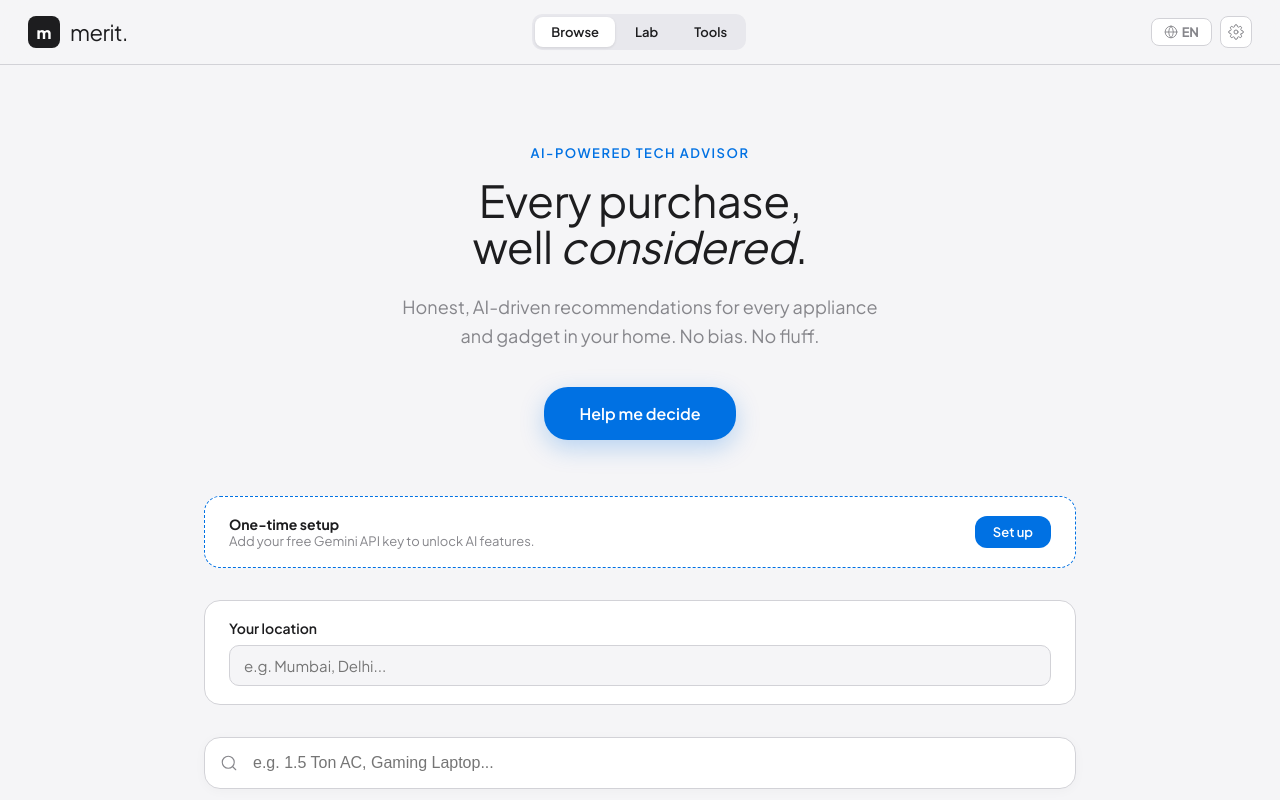
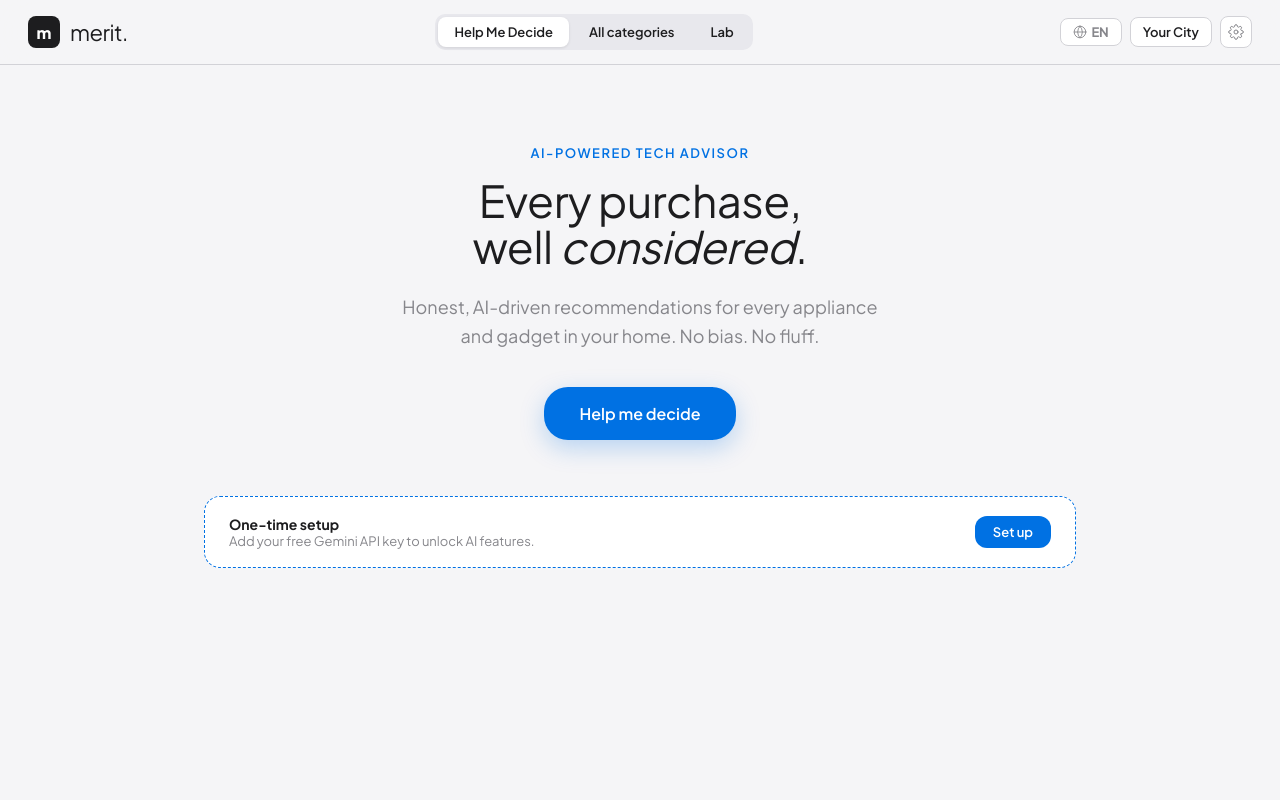
Before and after one commit to FakeerAadmi/merit-app, a React (Vite) app: page / in a window 1280 px wide. Shown: the top 800 px of the page. Built offline with nearby package versions, Linux system fonts and the light colour scheme.

Commit message:
feat: phase 2 core navigation and user flows

```diff
--- a/src/App.jsx
+++ b/src/App.jsx
@@ -34,7 +34,7 @@ const langI=lang==="mr"?"\n\nIMPORTANT: Respond ENTIRELY in Marathi (मरा
 
 const callAI=async(prompt)=>{if(!apiKey){setError(lang==="mr"?"कृपया सेटिंग्जमध्ये Gemini API की सेट करा.":"Set your Gemini API key in settings.");return;}setLoading(true);setError("");setResult("");try{const r=await fetch(`https://generativelanguage.googleapis.com/v1beta/models/gemini-2.5-flash:generateContent?key=${apiKey}`,{method:"POST",headers:{"Content-Type":"application/json"},body:JSON.stringify({contents:[{parts:[{text:prompt+langI}]}],generationConfig:{temperature:0.7,maxOutputTokens:5000}})});if(!r.ok){const e=await r.json().catch(()=>({}));throw new Error(e?.error?.message||`Error ${r.status}`);}const d=await r.json();const tx=d?.candidates?.[0]?.content?.parts?.[0]?.text;if(!tx)throw new Error("Empty response");setResult(tx);}catch(e){setError(e.message);}finally{setLoading(false);}};
 
-const getRec=()=>{const pl=pris.map((p,i)=>`${i+1}. ${t(PRIS.find(o=>o.id===p)?.l)}`).join(", ");callAI(`You are merit. — India's most trusted, unbiased home tech advisor.\n\n**Request:** Best ${sub||""} ${t(co?.tk)} recommendation\n**City:** ${city||"Not specified"} | **Household:** ${hh} members | **Budget:** ${budget||"Flexible"}\n**Priorities:** ${pl||"None"}\n**Notes:** ${notes||"None"}\n\nRespond:\n## Top 3 Recommendations\nFor each: ### [Rank]. [Model] — ₹[Price]\n- **Why:** match priorities\n- **Key Specs:** 5 specs\n- **Best For:** ideal user\n- **Honest Con:** 1 limitation\n- **Buy From:** best platform\n\n## Quick Comparison\nCompare using ★ 1-5\n\n## Expert Verdict\n3-4 sentences\n\n## After-Purchase Checklist\n4 items\n\n## What Dealers Hide\n3 insider facts\n\nRules: Current 2025-2026 India products. Specific models. Simple language.`).then(()=>{setView("result");setTimeout(()=>rR.current?.scrollIntoView({behavior:"smooth"}),100);});};
+const getRec=()=>{const pl=pris.map((p,i)=>`${i+1}. ${t(PRIS.find(o=>o.id===p)?.l)}`).join(", ");callAI(`You are merit. — India's most trusted, unbiased home tech advisor.\n\n**Request:** Best ${sub||""} ${t(co?.tk)} recommendation\n**City:** ${city||"Not specified"} | **Household:** ${hh} members | **Budget:** ${budget||"Flexible"}\n**Priorities:** ${pl||"None"}\n**Notes:** ${notes||"None"}\n\nRespond:\n## Top 3 Recommendations\nFor each: ### [Rank]. [Model] — ₹[Price]\n- **Why:** match priorities\n- **Badge:** 1 short tag (e.g. 🏆 Best Value, 🌱 Energy Saver)\n- **Key Specs:** 5 specs\n- **Best For:** ideal user\n- **Honest Con:** 1 limitation\n- **Buy From:** best platform\n\n## Quick Comparison\nCompare using ★ 1-5\n\n## Expert Verdict\n3-4 sentences\n\n## After-Purchase Checklist\n4 items\n\n## What Dealers Hide\n3 insider facts\n\nRules: Current 2025-2026 India products. Specific models. Simple language.`).then(()=>{setView("result");setTimeout(()=>rR.current?.scrollIntoView({behavior:"smooth"}),100);});};
 
 const getLabR=()=>{const ps=Object.entries(pcP).filter(([,v])=>v).map(([k,v])=>`${PCP.find(p=>p.id===k)?.n}: ${v}`).join("\n");const pr=labMode==="pc"?`PC Build advisor. Budget: ${pcB||"Flexible"}, Use: ${pcU||"General"}\nParts:\n${ps||"None"}\nNotes: ${labN||"None"}\n\nProvide: Build Analysis, Recommended Build (₹ prices), Compatibility Check, Performance Estimates, Upgrade Path, Where to Buy, Pro Tips`:labMode==="setup"?`Gaming setup advisor. Budget: ${pcB||"Flexible"}, Use: ${pcU||"General"}\nNotes: ${labN||"None"}\n\nRecommend complete setup with ₹ prices.`:`Home theater advisor. Budget: ${pcB||"Flexible"}, Room: ${labN||"Not specified"}\n\nRecommend TV/audio/streaming with ₹ prices.`;callAI(`You are merit. Lab — advanced advisor. Do DEEP research.\n\n${pr}`).then(()=>{setView("labResult");setTimeout(()=>rR.current?.scrollIntoView({behavior:"smooth"}),100);});};
 
@@ -64,8 +64,8 @@ return(
 {/* NAV */}
 <nav style={{display:"flex",alignItems:"center",justifyContent:"space-between",padding:"14px 28px",borderBottom:"1px solid var(--border)",background:"rgba(245,245,247,.8)",backdropFilter:"blur(20px)",WebkitBackdropFilter:"blur(20px)",position:"sticky",top:0,zIndex:100}}>
 <div onClick={()=>{setView("home");setCatQ("");setError("");}} style={{cursor:"pointer",display:"flex",alignItems:"center",gap:10}}><div style={{width:32,height:32,borderRadius:8,background:"#1d1d1f",display:"grid",placeItems:"center"}}><span style={{color:"#fff",fontSize:16,fontWeight:800,fontFamily:"inherit"}}>m</span></div><span style={{fontFamily:"inherit",fontSize:22,color:"#1d1d1f",letterSpacing:-.5}}>merit.</span></div>
-<div style={{display:"flex",gap:4,background:"#e8e8ed",borderRadius:10,padding:3}}>{[["home",t("browse")],["lab",t("lab")],["tools",t("tools")]].map(([v,l])=>(<button key={v} onClick={()=>{setView(v);setError("");}} style={{padding:"7px 16px",borderRadius:8,border:"none",fontSize:13,fontWeight:600,cursor:"pointer",fontFamily:"inherit",background:(v==="home"&&isH)||(v==="lab"&&isLa)||(v==="tools"&&isTo)?"#fff":"transparent",color:"#1d1d1f",boxShadow:(v==="home"&&isH)||(v==="lab"&&isLa)||(v==="tools"&&isTo)?"0 1px 3px rgba(0,0,0,.1)":"none"}}>{l}</button>))}</div>
-<div style={{display:"flex",gap:8,alignItems:"center"}}><button onClick={()=>setL(lang==="en"?"mr":"en")} style={{padding:"5px 12px",borderRadius:8,border:"1.5px solid var(--border)",background:lang==="mr"?"var(--accentBg)":"#fff",cursor:"pointer",fontSize:13,fontWeight:700,fontFamily:"inherit",color:lang==="mr"?"var(--accent)":"var(--sub)",display:"flex",alignItems:"center",gap:4}}><Ic name="lang" size={14}/>{lang==="mr"?"मरा":"EN"}</button>{city&&<span style={{fontSize:13,color:"var(--sub)",fontWeight:500}}>{city}</span>}<button onClick={()=>setView("settings")} style={{width:32,height:32,borderRadius:8,border:"1px solid var(--border)",background:"#fff",cursor:"pointer",display:"grid",placeItems:"center",color:"var(--sub)"}}><Ic name="settings" size={16}/></button></div>
+<div style={{display:"flex",gap:4,background:"#e8e8ed",borderRadius:10,padding:3}}>{[["home",t("hmdT")],["browse",t("allCats")],["lab",t("lab")]].map(([v,l])=>(<button key={v} onClick={()=>{setView(v);setError("");}} style={{padding:"7px 16px",borderRadius:8,border:"none",fontSize:13,fontWeight:600,cursor:"pointer",fontFamily:"inherit",background:(v==="home"&&isH) || (v==="browse"&&view==="browse")||(v==="lab"&&isLa)||(v==="tools"&&isTo)?"#fff":"transparent",color:"#1d1d1f",boxShadow:(v==="home"&&isH) || (v==="browse"&&view==="browse")||(v==="lab"&&isLa)||(v==="tools"&&isTo)?"0 1px 3px rgba(0,0,0,.1)":"none"}}>{l}</button>))}</div>
+<div style={{display:"flex",gap:8,alignItems:"center"}}><button onClick={()=>setL(lang==="en"?"mr":"en")} style={{padding:"5px 12px",borderRadius:8,border:"1.5px solid var(--border)",background:lang==="mr"?"var(--accentBg)":"#fff",cursor:"pointer",fontSize:13,fontWeight:700,fontFamily:"inherit",color:lang==="mr"?"var(--accent)":"var(--sub)",display:"flex",alignItems:"center",gap:4}}><Ic name="lang" size={14}/>{lang==="mr"?"मरा":"EN"}</button><button onClick={()=>setView("settings")} style={{padding:"6px 12px",borderRadius:8,border:"1.5px solid var(--border)",background:"#fff",cursor:"pointer",fontSize:13,fontWeight:600,fontFamily:"inherit",color:"var(--text)",display:"flex",alignItems:"center",gap:4}}>{city || t("cityLabel")}</button><button onClick={()=>setView("settings")} style={{width:32,height:32,borderRadius:8,border:"1px solid var(--border)",background:"#fff",cursor:"pointer",display:"grid",placeItems:"center",color:"var(--sub)"}}><Ic name="settings" size={16}/></button></div>
 </nav>
 
 <div style={{maxWidth:920,margin:"0 auto",padding:"0 24px 80px"}}>
@@ -75,7 +75,9 @@ return(
 {/* HOME */}
 {view==="home"&&<div className="fade-up"><div style={{textAlign:"center",padding:"80px 0 56px"}}><p style={{fontSize:13,fontWeight:600,color:"var(--accent)",letterSpacing:1.5,textTransform:"uppercase",marginBottom:16}}>{t("heroTag")}</p><h1 className="hero-t" style={{fontFamily:"inherit",fontSize:44,fontWeight:400,lineHeight:1.05,marginBottom:24,letterSpacing:-0.5}}>{t("heroT1")}<br/>{t("heroT2")}<em>{t("heroT2em")}</em>{t("heroT2dot")}</h1><p style={{fontSize:18,color:"var(--sub)",maxWidth:480,margin:"0 auto",lineHeight:1.6}}>{t("heroSub")}</p><button className="btn btn-p" onClick={()=>{setView("quiz");setQS(0);setQA([]);}} style={{marginTop:36,padding:"16px 36px",fontSize:16,borderRadius:24,boxShadow:"0 8px 24px rgba(0,113,227,.25)"}}>{t("helpDecide")}</button></div>
 {!apiSaved&&<div className="card" style={{padding:"18px 24px",marginBottom:32,display:"flex",alignItems:"center",gap:16,flexWrap:"wrap",borderColor:"var(--accent)",borderStyle:"dashed"}}><div style={{flex:1,minWidth:200}}><div style={{fontWeight:700,fontSize:14}}>{t("oneTime")}</div><div style={{fontSize:13,color:"var(--sub)"}}>{t("oneTimeD")}</div></div><button className="btn btn-p" onClick={()=>setView("settings")} style={{padding:"8px 18px",fontSize:13}}>{t("setUp")}</button></div>}
-{!city&&<div className="card" style={{padding:"18px 24px",marginBottom:32}}><div style={{fontWeight:600,fontSize:14,marginBottom:8}}>{t("yourLoc")}</div><CI compact/></div>}
+</div>}
+
+{view==="browse"&&<div className="fade-up" style={{paddingTop:32}}>
 <div style={{position:"relative",marginBottom:32}}><div style={{position:"absolute",left:16,top:"50%",transform:"translateY(-50%)",color:"var(--sub)"}}><Ic name="search" size={18}/></div><input value={catQ} onChange={e=>setCatQ(e.target.value)} placeholder={t("searchPH")} style={{width:"100%",padding:"16px 16px 16px 48px",borderRadius:16,border:"1.5px solid var(--border)",fontSize:16,background:"#fff",boxShadow:"0 2px 12px rgba(0,0,0,.03)"}}/></div>
 <div className="grid-3" style={{display:"grid",gridTemplateColumns:"repeat(3,1fr)",gap:16}}>{fCa.map((c,i)=><div key={c.id} className="card" onClick={()=>{setCat(c.id);setView("configure");setSub("");setPris([]);setBudget("");setNotes("");setResult("");setError("");setShowT(false);}} style={{padding:"24px 20px",cursor:"pointer",animation:`fadeUp .4s ease ${i*.02}s both`,display:"flex",flexDirection:"column",height:"100%",justifyContent:"space-between"}}><div style={{display:"flex",flexDirection:"column",alignItems:"flex-start"}}><div style={{color:"var(--accent)",marginBottom:14}}><Ic name={c.icon} size={28}/></div><div style={{fontWeight:700,fontSize:16,marginBottom:6}}>{t(c.tk)}</div></div><div style={{fontSize:13,color:"var(--sub)",lineHeight:1.5}}>{c.sub.slice(0,3).join(" · ")}</div></div>)}</div>
 <div style={{display:"flex",justifyContent:"center",gap:32,padding:"56px 0 0",flexWrap:"wrap"}}>{[["shield",t("noBias")],["zap",t("aiPow")],["check",t("indSpec")]].map(([ic,l])=><div key={l} style={{display:"flex",alignItems:"center",gap:8,fontSize:14,color:"var(--sub)",fontWeight:500}}><Ic name={ic} size={16}/>{l}</div>)}</div></div>}
@@ -83,7 +85,7 @@ return(
 {/* CONFIGURE */}
 {view==="configure"&&co&&<div className="fade-up" style={{paddingTop:28}}>
 <button className="btn btn-s" onClick={()=>{setView("home");setCatQ("");}} style={{marginBottom:20,padding:"8px 16px",fontSize:13}}><Ic name="back" size={14}/> {t("allCats")}</button>
-<div style={{display:"flex",alignItems:"center",gap:14,marginBottom:28}}><div style={{width:48,height:48,borderRadius:12,background:"var(--accentBg)",display:"grid",placeItems:"center",color:"var(--accent)"}}><Ic name={co.icon} size={26}/></div><div><h2 style={{fontFamily:"inherit",fontSize:26,fontWeight:400}}>{t(co.tk)}</h2><p style={{fontSize:14,color:"var(--sub)"}}>{t("configPrefs")}</p></div></div>
+<div style={{display:"flex",alignItems:"center",gap:14,marginBottom:28}}><div style={{width:48,height:48,borderRadius:12,background:"var(--accentBg)",display:"grid",placeItems:"center",color:"var(--accent)"}}><Ic name={co.icon} size={26}/></div><div><div style={{fontSize:12,fontWeight:700,color:"var(--accent)",letterSpacing:1,textTransform:"uppercase",marginBottom:4}}>{t("step")} 2 {t("of")} 3</div><h2 style={{fontFamily:"inherit",fontSize:26,fontWeight:400}}>{t(co.tk)}</h2><p style={{fontSize:14,color:"var(--sub)"}}>{t("configPrefs")}</p></div></div>
 <div className="card" style={{padding:22,marginBottom:14}}><label style={{fontWeight:700,fontSize:14,marginBottom:4,display:"block"}}>{t("typeL")}</label><p style={{fontSize:12,color:"var(--sub)",marginBottom:10}}>{t("typeD")}</p><div style={{display:"flex",flexWrap:"wrap",gap:8}}>{co.sub.map(s=><button key={s} className={`pill ${sub===s?"active":""}`} onClick={()=>setSub(sub===s?"":s)}>{s}</button>)}</div></div>
 <div className="card" style={{padding:22,marginBottom:14}}><label style={{fontWeight:700,fontSize:14,marginBottom:4,display:"block"}}>{t("whatMat")} <span style={{color:"var(--accent)"}}>*</span></label><p style={{fontSize:12,color:"var(--sub)",marginBottom:10}}>{t("priD")}</p><div className="grid-2" style={{display:"grid",gridTemplateColumns:"1fr 1fr",gap:8}}>{PRIS.map(o=>{const idx=pris.indexOf(o.id);return <div key={o.id} className={`pill ${idx!==-1?"active":""}`} onClick={()=>togP(o.id)} style={{padding:"10px 14px",display:"flex",alignItems:"center",gap:10,borderRadius:10}}>{idx!==-1&&<span style={{width:22,height:22,borderRadius:6,background:"var(--accent)",color:"#fff",fontSize:12,fontWeight:700,display:"grid",placeItems:"center",flexShrink:0}}>{idx+1}</span>}<div><div style={{fontWeight:600,fontSize:14}}>{t(o.l)}</div><div style={{fontSize:12,color:"var(--sub)"}}>{t(o.d)}</div></div></div>;})}</div></div>
 <div className="card" style={{padding:22,marginBottom:14}}><label style={{fontWeight:700,fontSize:14,marginBottom:10,display:"block"}}>{t("budgetL")}</label><div style={{display:"flex",flexWrap:"wrap",gap:8}}>{bds.map(b=><button key={b} className={`pill ${budget===b?"active":""}`} onClick={()=>setBudget(budget===b?"":b)}>{b}</button>)}</div></div>
@@ -95,7 +97,7 @@ return(
 {/* RESULT */}
 {view==="result"&&<div ref={rR} className="fade-up" style={{paddingTop:28}}>
 <div style={{display:"flex",gap:8,marginBottom:20}}><button className="btn btn-s" onClick={()=>setView("configure")} style={{fontSize:13,padding:"8px 16px"}}><Ic name="back" size={14}/> {t("adjust")}</button><button className="btn btn-s" onClick={()=>{setView("home");setCatQ("");}} style={{fontSize:13,padding:"8px 16px"}}>{t("newSearch")}</button></div>
-<div className="card" style={{padding:"14px 20px",marginBottom:20,display:"flex",alignItems:"center",gap:12,flexWrap:"wrap"}}><Ic name={co?.icon} size={24} color="var(--accent)"/><div style={{flex:1}}><span style={{fontWeight:700,fontSize:15}}>{t(co?.tk)}</span>{sub&&<span style={{color:"var(--sub)",fontSize:14}}> · {sub}</span>}<div style={{fontSize:12,color:"var(--sub)"}}>{city&&`${city} · `}{budget&&`${budget} · `}{hh} {t("members")}</div></div></div>
+<div style={{fontSize:12,fontWeight:700,color:"var(--accent)",letterSpacing:1,textTransform:"uppercase",marginBottom:12}}>{t("step")} 3 {t("of")} 3</div><div className="card" style={{padding:"14px 20px",marginBottom:20,display:"flex",alignItems:"center",gap:12,flexWrap:"wrap"}}><Ic name={co?.icon} size={24} color="var(--accent)"/><div style={{flex:1}}><span style={{fontWeight:700,fontSize:15}}>{t(co?.tk)}</span>{sub&&<span style={{color:"var(--sub)",fontSize:14}}> · {sub}</span>}<div style={{fontSize:12,color:"var(--sub)"}}>{city&&`${city} · `}{budget&&`${budget} · `}{hh} {t("members")}</div></div></div>
 <div className="card" style={{padding:"28px 24px",lineHeight:1.7}}>{renderMD(result)}</div>
 {/* TERMINOLOGY */}
 {termos.length>0&&<div style={{marginTop:24}}><button onClick={()=>setShowT(!showT)} className="card" style={{width:"100%",padding:"18px 24px",cursor:"pointer",display:"flex",alignItems:"center",gap:12,border:"1.5px solid var(--accent)",background:showT?"var(--accentBg)":"white"}}><Ic name="book" size={22} color="var(--accent)"/><div style={{flex:1,textAlign:"left"}}><div style={{fontWeight:700,fontSize:16,color:"var(--accent)"}}>{t("termoT")}</div><div style={{fontSize:13,color:"var(--sub)"}}>{t("termoSub")}</div></div><div style={{transform:showT?"rotate(90deg)":"rotate(0)",transition:"transform .2s"}}><Ic name="arrow" size={18} color="var(--accent)"/></div></button>
```
Also changed, not shown: src/data/i18n.js.
